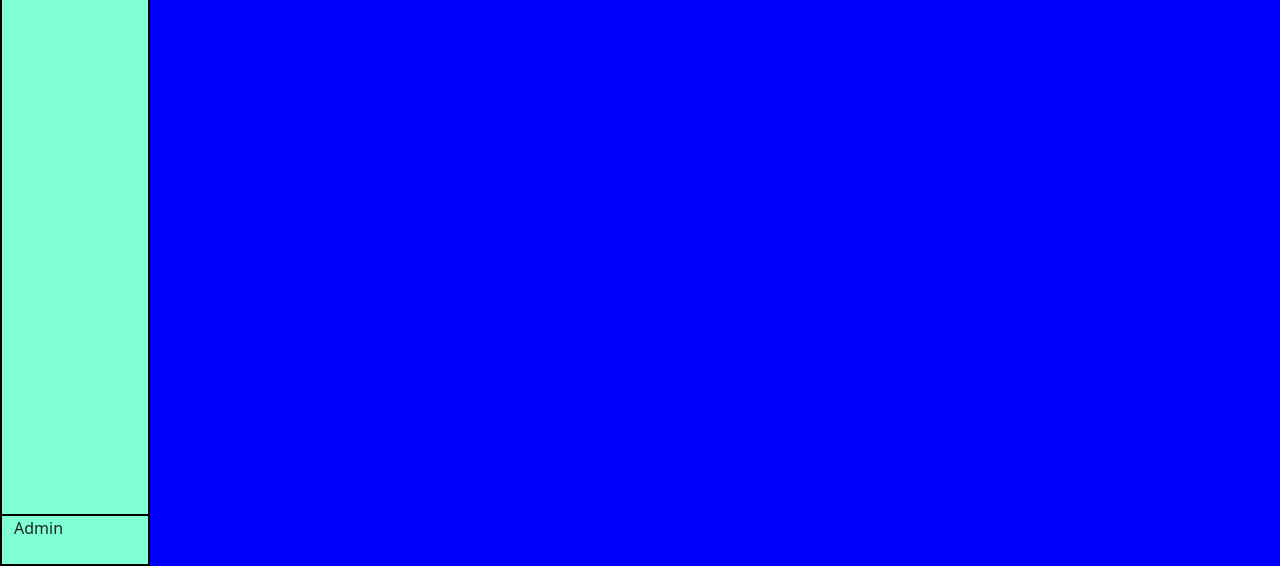
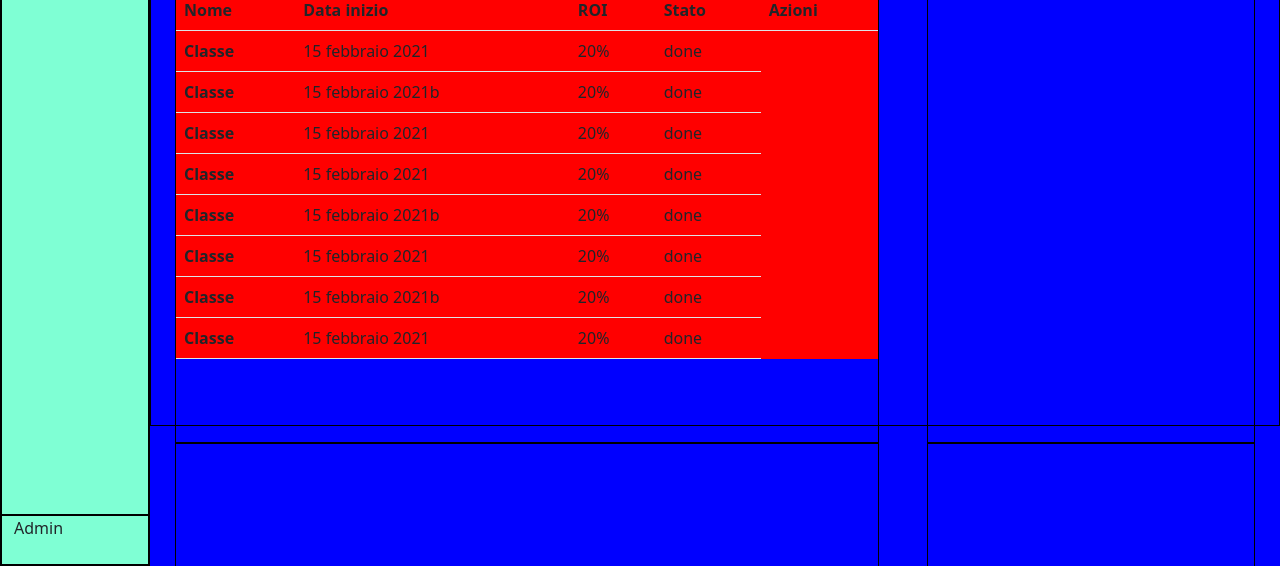
Before and after one commit to Fedois/html-css-bootstrap-dashboard, a plain HTML site: page index.html in a window 1280 px wide. Shown: the part 234-800 px from the top of the page. Drawn offline with nearby package versions, Linux system fonts and the light colour scheme.

Commit message:
iniziato main

```diff
--- a/css/style.css
+++ b/css/style.css
@@ -19,6 +19,7 @@ aside{
 main{
     background-color:blue;
     width: calc(100% - 150px);
+    overflow: auto;
 }
 aside div > *{
     background-color: aquamarine;
@@ -34,3 +35,10 @@ nav{
 .admin{
     height: 50px;
 }
+section .container-fluid > div{
+    height: 500px;
+    border: 1px solid black;
+}
+.my-box{
+    background-color: red;
+}
--- a/index.html
+++ b/index.html
@@ -40,7 +40,111 @@
         </aside>
 
         <main>
+            <header>
+                <div class="container-fluid">
 
+                    <div class="row">
+                        <div class="col-6"></div>
+                        <div class="col-4"></div>
+                        <div class="col-2"></div>
+                    </div>
+
+                </div>
+            </header>
+
+            <section>
+                <div class="container-fluid">
+
+                    <div class="row">
+                        <div class="col-8">
+                            <div class="container-fluid pt-3">
+                                <div>
+                                    <div class="my-box">
+                                        <h2>PROSSIME CLASSI</h2>
+
+                                        <table class="table">
+                                            <thead>
+                                              <tr>
+                                                <th>Nome</th>
+                                                <th>Data inizio</th>
+                                                <th>ROI</th>
+                                                <th>Stato</th>
+                                                <th>Azioni</th>
+                                              </tr>
+                                            </thead>
+
+                                            <tbody>
+                                              <tr>
+                                                <th>Classe</th>
+                                                <td>15 febbraio 2021</td>
+                                                <td>20%</td>
+                                                <td>done</td>
+                                              </tr>
+                                              <tr>
+                                                <th>Classe</th>
+                                                <td>15 febbraio 2021b</td>
+                                                <td>20%</td>
+                                                <td>done</td>
+                                              </tr>
+                                              <tr>
+                                                <th>Classe</th>
+                                                <td>15 febbraio 2021</td>
+                                                <td>20%</td>
+                                                <td>done</td>
+                                              </tr>
+                                              <tr>
+                                                <th>Classe</th>
+                                                <td>15 febbraio 2021</td>
+                                                <td>20%</td>
+                                                <td>done</td>
+                                              </tr>
+                                              <tr>
+                                                <th>Classe</th>
+                                                <td>15 febbraio 2021b</td>
+                                                <td>20%</td>
+                                                <td>done</td>
+                                              </tr>
+                                              <tr>
+                                                <th>Classe</th>
+                                                <td>15 febbraio 2021</td>
+                                                <td>20%</td>
+                                                <td>done</td>
+                                              </tr>
+                                              <tr>
+                                                <th>Classe</th>
+                                                <td>15 febbraio 2021b</td>
+                                                <td>20%</td>
+                                                <td>done</td>
+                                              </tr>
+                                              <tr>
+                                                <th>Classe</th>
+                                                <td>15 febbraio 2021</td>
+                                                <td>20%</td>
+                                                <td>done</td>
+                                              </tr>
+                                            </tbody>
+                                          </table>
+                                    </div>
+                                </div>
+                                <div>
+                                    <div class="my-box"></div>
+                                </div>
+                            </div>
+                        </div>
+                        <div class="col-4">
+                            <div class="container-fluid pt-3">
+                                <div>
+                                    <div class="my-box"></div>
+                                </div>
+                                <div>
+                                    <div class="my-box"></div>
+                                </div>
+                            </div>
+                        </div>
+                    </div>
+
+                </div>
+            </section>
         </main>
     </div>
 </body>
```
